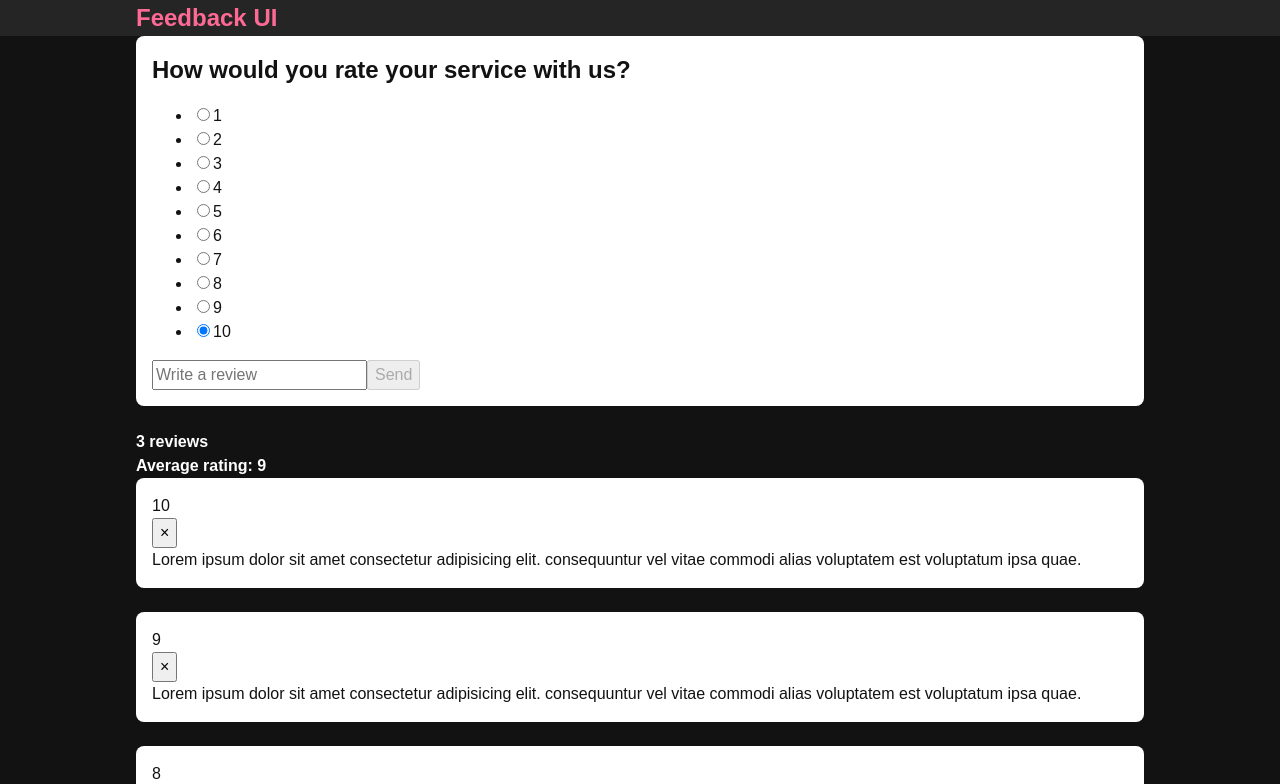
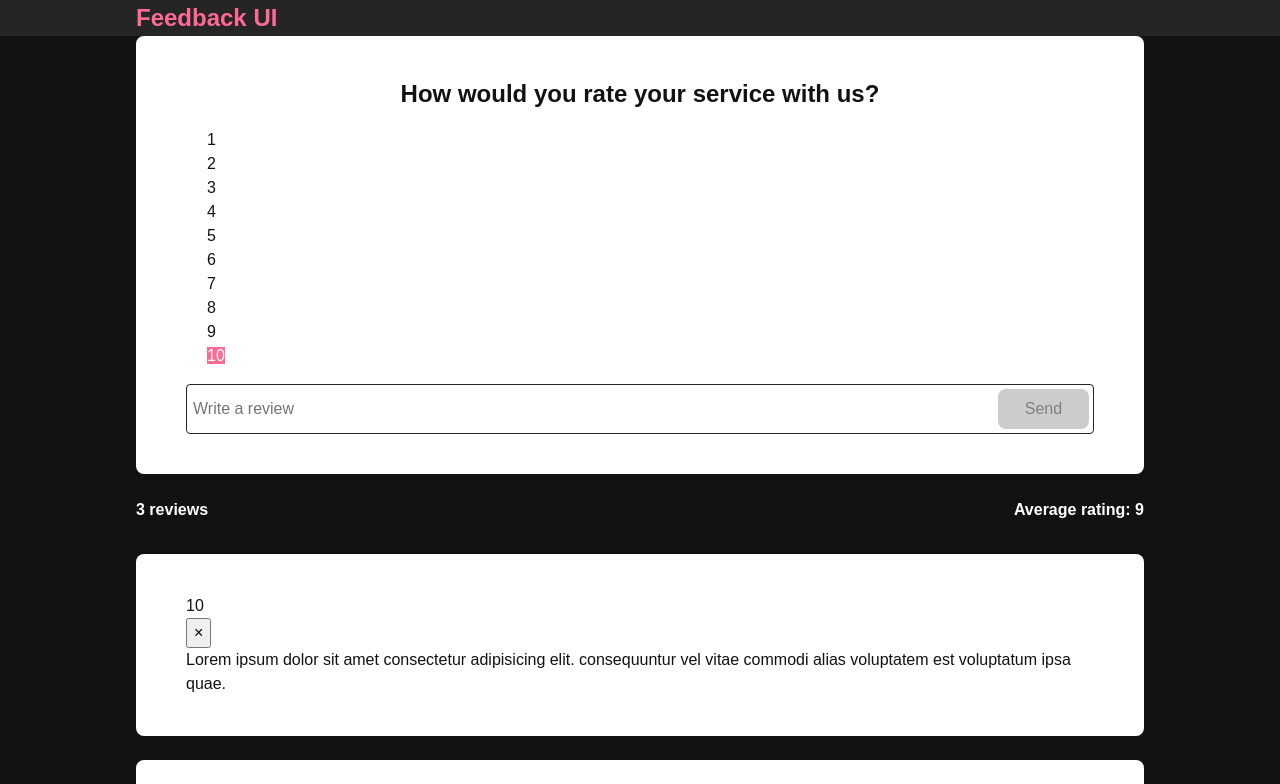
Before and after one commit to uxmoon/feedback-app, a React (Create React App) app: page / in a window 1280 px wide. Shown: the top 784 px of the page. Built offline with nearby package versions, Linux system fonts and the light colour scheme.

Commit message:
Update styles for card, add styles for rating

```diff
--- a/src/index.css
+++ b/src/index.css
@@ -85,6 +85,11 @@ body {
   font-family: sans-serif;
 }
 
+ul {
+  list-style: none;
+  padding: 0;
+}
+
 .card {
   position: relative;
   background-color: var(--color-white);
@@ -92,6 +97,7 @@ body {
   border-radius: 0.5rem;
   margin-bottom: 1.5rem;
   color: var(--color-black);
+  padding: 40px 50px;
 }
 
 .card.reverse {
@@ -136,3 +142,116 @@ button[type='button']:disabled {
   margin-right: auto;
   padding: 0 1rem;
 }
+
+form h2 {
+  text-align: center;
+  margin-bottom: 0.75rem;
+}
+
+.input-group {
+  border: 1px solid var(--color-black-2);
+  border-radius: 0.25rem;
+  padding: 0.25rem;
+  display: flex;
+}
+
+form input[type='text'] {
+  appearance: none;
+  border: none;
+  width: 100%;
+}
+
+.btn {
+  color: var(--color-white);
+  background-color: var(--color-black-2);
+  cursor: pointer;
+  border: 0;
+  border-radius: 0.5rem;
+  width: 100px;
+  height: 40px;
+  appearance: none;
+}
+
+.btn:disabled {
+  background-color: #ccc;
+  color: #808080;
+}
+
+.btn-primary {
+  background-color: #202142;
+}
+
+.btn:hover {
+  transform: scale(0.98);
+  opacity: 0.9;
+}
+
+.rating {
+  display: flex;
+  align-items: center;
+  justify-content: space-around;
+  margin: 30px 0 40px;
+}
+
+.rating li,
+.rating-number {
+  position: relative;
+  background: #f4f4f4;
+  width: 50px;
+  height: 50px;
+  padding: 10px;
+  text-align: center;
+  border-radius: 50%;
+  font-size: 19px;
+  border: 1px #eee solid;
+  transition: 0.3s;
+}
+
+.rating li label {
+  position: absolute;
+  top: 50%;
+  left: 50%;
+  width: 50px;
+  height: 50px;
+  padding: 10px;
+  border-radius: 50%;
+  transform: translate(-50%, -50%);
+  cursor: pointer;
+}
+
+.rating li:hover,
+.rating-number {
+  background: #ff6a95;
+  color: #fff;
+}
+
+[type='radio'] {
+  opacity: 0;
+}
+
+[type='radio']:checked ~ label {
+  background: #ff6a95;
+  color: #fff;
+}
+
+.rating-number {
+  position: absolute;
+  top: -10px;
+  left: -10px;
+}
+
+.close {
+  position: absolute;
+  top: 10px;
+  right: 10px;
+  cursor: pointer;
+  background: none;
+  border: none;
+}
+
+.feedback-stats {
+  display: flex;
+  justify-content: space-between;
+  align-items: center;
+  margin-bottom: 2rem;
+}
```
